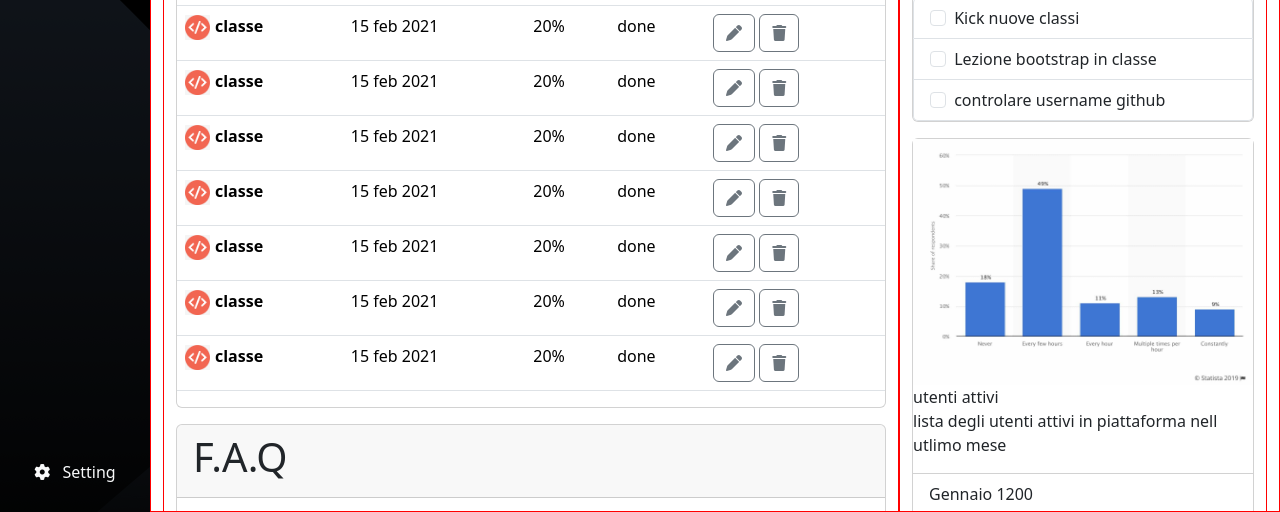
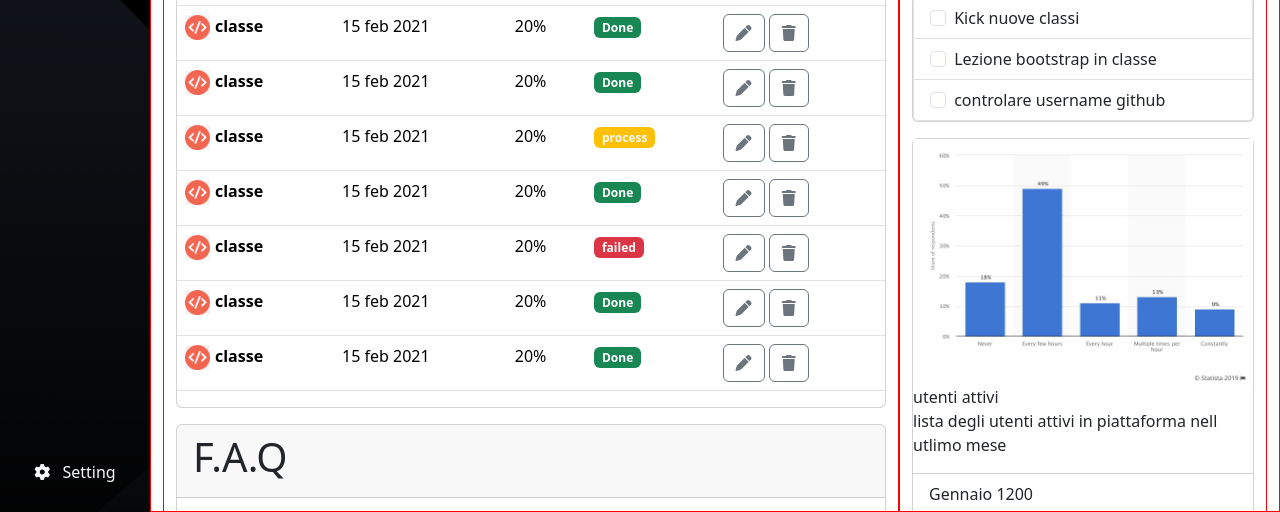
Before and after one commit to SabrinaGiancaspr/html-css-bootstrap-dashboard, a plain HTML site: page index.html in a window 1280 px wide. Shown: the part 288-800 px from the top of the page. Drawn offline with nearby package versions, Linux system fonts and the light colour scheme.

Commit message:
add table badge

```diff
--- a/index.html
+++ b/index.html
@@ -74,7 +74,7 @@
         </div> <!--container-->
         <div class="container sidebar-container-bottom text-center text-light ">
           <ul class="icon-bottom list-unstyled">
-            <li>
+            <li class="hover-nav">
               <i class="fa-solid fa-gear pb-3 me-2"></i>
               <span class="d-none d-lg-inline-block">Setting</span>
             </li>
@@ -101,29 +101,36 @@
                 </div>
                 <div class="offcanvas-body">
                   <div class="input-group mb-3">
-                    <input type="text" class="form-control " placeholder="Nome" aria-label="Username" aria-describedby="basic-addon1">
-                    <input type="text" class="form-control " placeholder="Cognome" aria-label="Username" aria-describedby="basic-addon1">
+                    <input type="text" class="form-control " placeholder="Nome" aria-label="Username"
+                      aria-describedby="basic-addon1">
+                    <input type="text" class="form-control " placeholder="Cognome" aria-label="Username"
+                      aria-describedby="basic-addon1">
                   </div>
                   <div class="input-group mb-3">
                     <span class="input-group-text" id="basic-addon1">@</span>
-                    <input type="text" class="form-control" placeholder="Email" aria-label="Username" aria-describedby="basic-addon1">
+                    <input type="text" class="form-control" placeholder="Email" aria-label="Username"
+                      aria-describedby="basic-addon1">
                     <input type="password" id="pass" placeholder="Password" name="password" minlength="8" required />
                   </div>
                   <div class="input-group mb-3">
-                    <input type="text" class="form-control " placeholder="Indirizzo" aria-label="Username" aria-describedby="basic-addon1">
+                    <input type="text" class="form-control " placeholder="Indirizzo" aria-label="Username"
+                      aria-describedby="basic-addon1">
                   </div>
                   <div class="input-group mb-3">
-                    <input type="text" class="form-control " placeholder="Indirizzo" aria-label="Username" aria-describedby="basic-addon1">
+                    <input type="text" class="form-control " placeholder="Indirizzo" aria-label="Username"
+                      aria-describedby="basic-addon1">
                     <select class="form-select" id="inputGroupSelect01">
                       <option selected>STATO</option>
                       <option value="1">One</option>
                       <option value="2">Two</option>
                       <option value="3">Three</option>
                     </select>
-                    <input type="text" class="form-control " placeholder="CAP" aria-label="Username" aria-describedby="basic-addon1">
+                    <input type="text" class="form-control " placeholder="CAP" aria-label="Username"
+                      aria-describedby="basic-addon1">
                   </div>
                   <div class="input-group">
-                    <input type="file" class="form-control" id="inputGroupFile04" aria-describedby="inputGroupFileAddon04" aria-label="Upload">
+                    <input type="file" class="form-control" id="inputGroupFile04"
+                      aria-describedby="inputGroupFileAddon04" aria-label="Upload">
 
                   </div>
                   <div class="form-check mt-3">
@@ -162,24 +169,24 @@
                 <table class="table">
                   <thead>
                     <tr>
-                      <th colspan="5" scope="col">Prossime classi</th>
+                      <th colspan="6" scope="col">Prossime classi</th>
                     </tr>
                   </thead>
                   <tbody>
                     <tr>
-                      <th scope="row">nome</th>
+                      <th scope="row" colspan="2">nome</th>
                       <td>data</td>
                       <td>ROI</td>
                       <td>stato</td>
                       <td>azioni</td>
                     </tr>
                     <tr>
-                      <th scope="row">
+                      <th scope="row" colspan="2">
                         <img class="img-table" src="./img/class-avatar.jpg" alt="">classe
                       </th>
                       <td>15 feb 2021</td>
                       <td>20%</td>
-                      <td>done</td>
+                      <td><span class="badge text-bg-success">Done</span></td>
                       <td>
                         <button type="button" class="btn btn-outline-secondary btn-square-md"
                           data-mdb-ripple-color="dark">
@@ -193,12 +200,12 @@
 
                     </tr>
                     <tr>
-                      <th scope="row">
+                      <th scope="row" colspan="2">
                         <img class="img-table" src="./img/class-avatar.jpg" alt="">classe
                       </th>
                       <td>15 feb 2021</td>
                       <td>20%</td>
-                      <td>done</td>
+                      <td><span class="badge text-bg-success">Done</span></td>
                       <td>
                         <button type="button" class="btn btn-outline-secondary btn-square-md"
                           data-mdb-ripple-color="dark">
@@ -211,81 +218,91 @@
                       </td>
                     </tr>
                     <tr>
-                      <th scope="row">
+                      <th scope="row" colspan="2">
                         <img class="img-table" src="./img/class-avatar.jpg" alt="">classe
                       </th>
                       <td>15 feb 2021</td>
                       <td>20%</td>
-                      <td>done</td>
+                      <td><span class="badge text-bg-warning text-light">process</span></td>
                       <td>
-                        <button type="button" class="btn btn-outline-secondary btn-square-md" data-mdb-ripple-color="dark">
+                        <button type="button" class="btn btn-outline-secondary btn-square-md"
+                          data-mdb-ripple-color="dark">
                           <i class="fa-solid fa-pen"></i>
                         </button>
-                        <button type="button" class="btn btn-outline-secondary btn-square-md" data-mdb-ripple-color="dark">
+                        <button type="button" class="btn btn-outline-secondary btn-square-md"
+                          data-mdb-ripple-color="dark">
                           <i class="fa-solid fa-trash"></i>
                         </button>
                       </td>
                     </tr>
                     <tr>
-                      <th scope="row">
+                      <th scope="row" colspan="2">
                         <img class="img-table" src="./img/class-avatar.jpg" alt="">classe
                       </th>
                       <td>15 feb 2021</td>
                       <td>20%</td>
-                      <td>done</td>
+                      <td><span class="badge text-bg-success">Done</span></td>
                       <td>
-                        <button type="button" class="btn btn-outline-secondary btn-square-md" data-mdb-ripple-color="dark">
+                        <button type="button" class="btn btn-outline-secondary btn-square-md"
+                          data-mdb-ripple-color="dark">
                           <i class="fa-solid fa-pen"></i>
                         </button>
-                        <button type="button" class="btn btn-outline-secondary btn-square-md" data-mdb-ripple-color="dark">
+                        <button type="button" class="btn btn-outline-secondary btn-square-md"
+                          data-mdb-ripple-color="dark">
                           <i class="fa-solid fa-trash"></i>
                         </button>
                       </td>
                     </tr>
                     <tr>
-                      <th scope="row">
+                      <th scope="row" colspan="2">
                         <img class="img-table" src="./img/class-avatar.jpg" alt="">classe
                       </th>
                       <td>15 feb 2021</td>
                       <td>20%</td>
-                      <td>done</td>
+                      <td><span class="badge text-bg-danger">failed</span></td>
                       <td>
-                        <button type="button" class="btn btn-outline-secondary btn-square-md" data-mdb-ripple-color="dark">
+                        <button type="button" class="btn btn-outline-secondary btn-square-md"
+                          data-mdb-ripple-color="dark">
                           <i class="fa-solid fa-pen"></i>
                         </button>
-                        <button type="button" class="btn btn-outline-secondary btn-square-md" data-mdb-ripple-color="dark">
+                        <button type="button" class="btn btn-outline-secondary btn-square-md"
+                          data-mdb-ripple-color="dark">
                           <i class="fa-solid fa-trash"></i>
                         </button>
                       </td>
                     </tr>
                     <tr>
-                      <th scope="row">
+                      <th scope="row" colspan="2">
                         <img class="img-table" src="./img/class-avatar.jpg" alt="">classe
                       </th>
                       <td>15 feb 2021</td>
                       <td>20%</td>
-                      <td>done</td>
+                      <td><span class="badge text-bg-success">Done</span></td>
                       <td>
-                        <button type="button" class="btn btn-outline-secondary btn-square-md" data-mdb-ripple-color="dark">
+                        <button type="button" class="btn btn-outline-secondary btn-square-md"
+                          data-mdb-ripple-color="dark">
                           <i class="fa-solid fa-pen"></i>
                         </button>
-                        <button type="button" class="btn btn-outline-secondary btn-square-md" data-mdb-ripple-color="dark">
+                        <button type="button" class="btn btn-outline-secondary btn-square-md"
+                          data-mdb-ripple-color="dark">
                           <i class="fa-solid fa-trash"></i>
                         </button>
                       </td>
                     </tr>
                     <tr>
-                      <th scope="row">
+                      <th scope="row" colspan="2">
                         <img class="img-table" src="./img/class-avatar.jpg" alt="">classe
                       </th>
                       <td>15 feb 2021</td>
                       <td>20%</td>
-                      <td>done</td>
+                      <td><span class="badge text-bg-success">Done</span></td>
                       <td>
-                        <button type="button" class="btn btn-outline-secondary btn-square-md" data-mdb-ripple-color="dark">
+                        <button type="button" class="btn btn-outline-secondary btn-square-md"
+                          data-mdb-ripple-color="dark">
                           <i class="fa-solid fa-pen"></i>
                         </button>
-                        <button type="button" class="btn btn-outline-secondary btn-square-md" data-mdb-ripple-color="dark">
+                        <button type="button" class="btn btn-outline-secondary btn-square-md"
+                          data-mdb-ripple-color="dark">
                           <i class="fa-solid fa-trash"></i>
                         </button>
                       </td>
```
